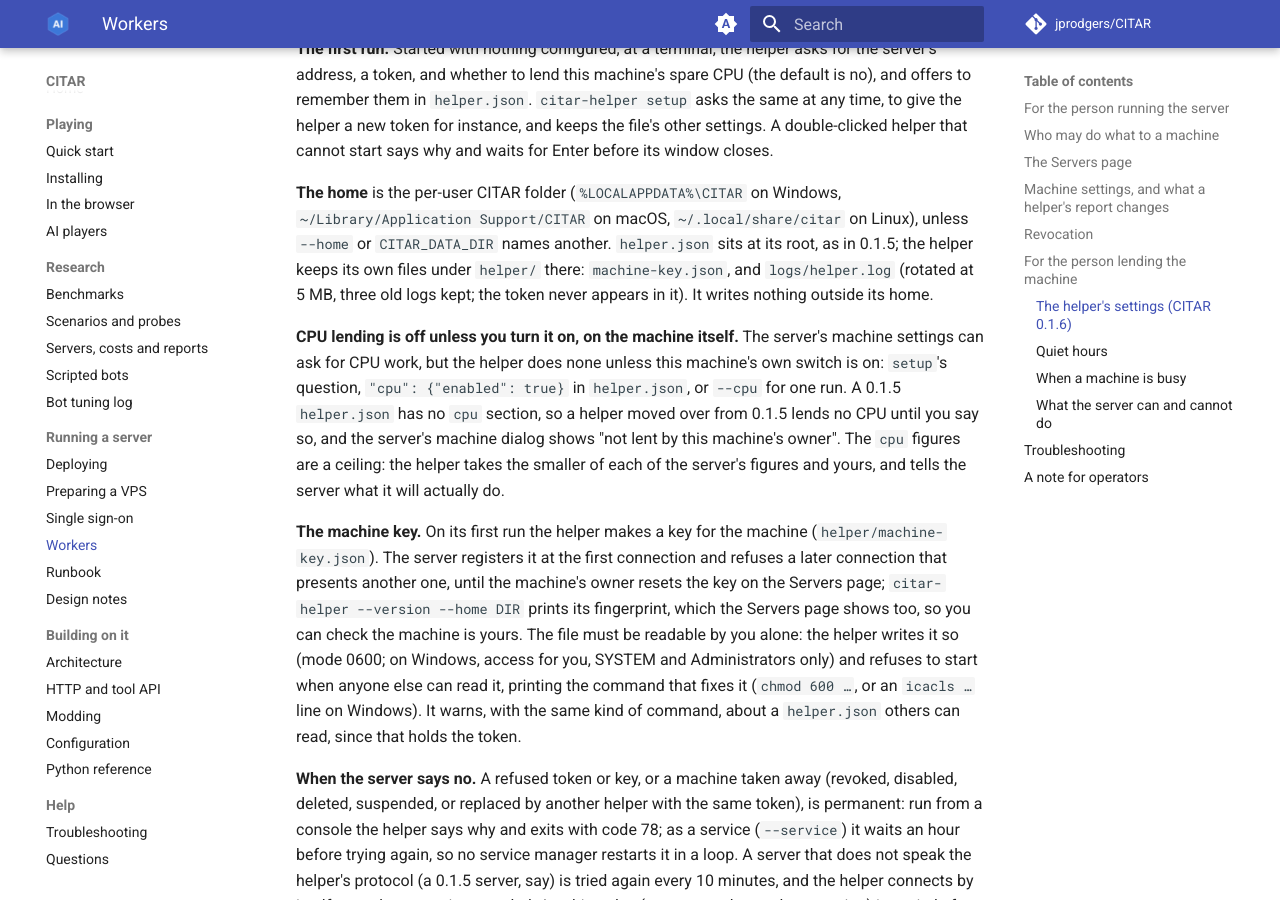
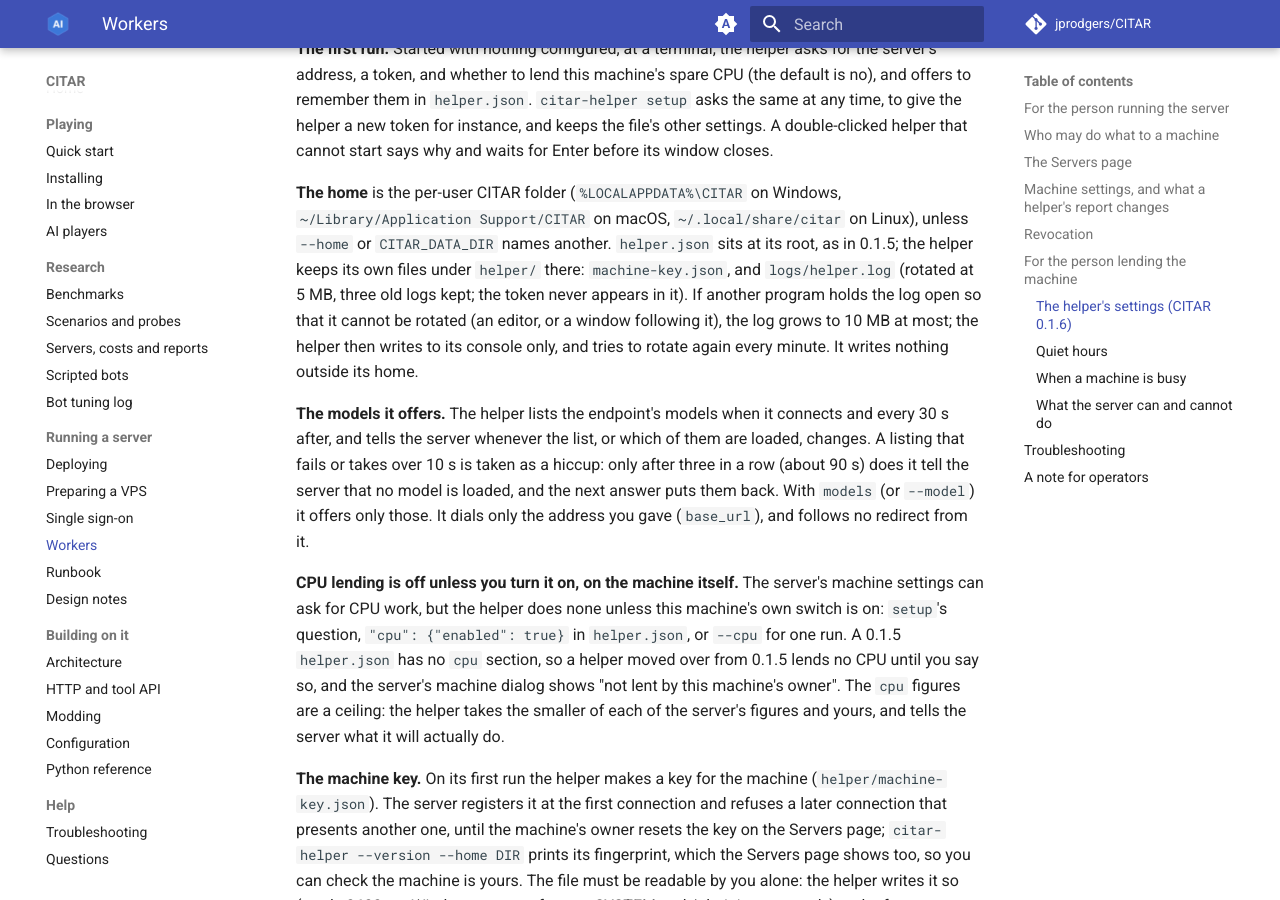
Before and after one commit to jprodgers/CITAR, an MkDocs documentation site: the page built from docs/server/WORKERS.md, in a window 1280 px wide and 900 px high, scrolled down 8466 px. Built offline with MkDocs 1.6.1 and Material for MkDocs 9.7.7, drawn with Linux system fonts in a browser that asks for light colours; comment, search, counter and statistics services are not loaded.

Commit message:
docs: the helper's log bound, its models' hiccups, quiet all week, the guard for test builds (4-03 fix round)
WORKERS.md says what a held log does and when the server is told no
model is loaded; PROTOCOL.md says a failed listing is not a catalog
change and what quiet_until is for quiet hours all week; CONTRIBUTING.md
says every test feature carries the guard and names tests/session.rs.
The wiki is regenerated.

Co-Authored-By: Claude Opus 5.5 <noreply@anthropic.com>

```diff
--- a/docs/server/WORKERS.md
+++ b/docs/server/WORKERS.md
@@ -242,7 +242,17 @@ start says why and waits for Enter before its window closes.
 `~/Library/Application Support/CITAR` on macOS, `~/.local/share/citar` on Linux), unless `--home`
 or `CITAR_DATA_DIR` names another. `helper.json` sits at its root, as in 0.1.5; the helper keeps its
 own files under `helper/` there: `machine-key.json`, and `logs/helper.log` (rotated at 5 MB, three
-old logs kept; the token never appears in it). It writes nothing outside its home.
+old logs kept; the token never appears in it). If another program holds the log open so that it
+cannot be rotated (an editor, or a window following it), the log grows to 10 MB at most; the helper
+then writes to its console only, and tries to rotate again every minute. It writes nothing outside
+its home.
+
+**The models it offers.** The helper lists the endpoint's models when it connects and every 30 s
+after, and tells the server whenever the list, or which of them are loaded, changes. A listing that
+fails or takes over 10 s is taken as a hiccup: only after three in a row (about 90 s) does it tell
+the server that no model is loaded, and the next answer puts them back. With `models` (or `--model`)
+it offers only those. It dials only the address you gave (`base_url`), and follows no redirect from
+it.
 
 **CPU lending is off unless you turn it on, on the machine itself.** The server's machine settings
 can ask for CPU work, but the helper does none unless this machine's own switch is on: `setup`'s
```
Also changed, not shown: CONTRIBUTING.md (+8 -6 lines), crates/citar-helper/PROTOCOL.md (+7 -2 lines), wiki/Contributing.md (+8 -6 lines), wiki/Workers.md (+11 -1 lines).
